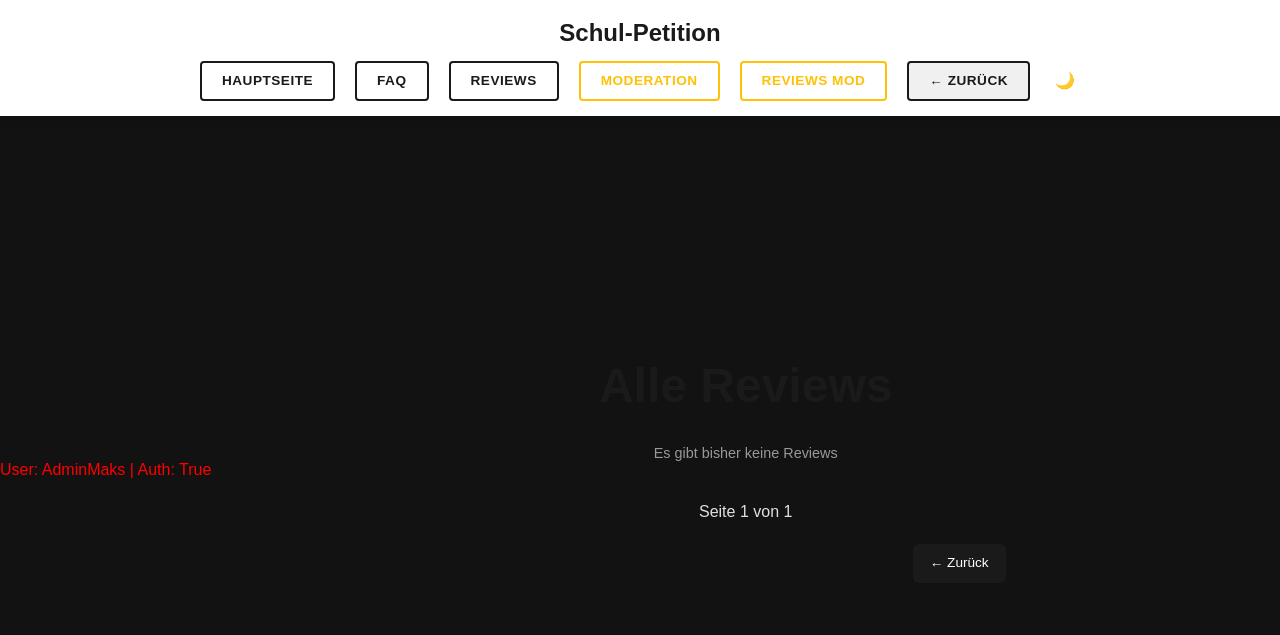
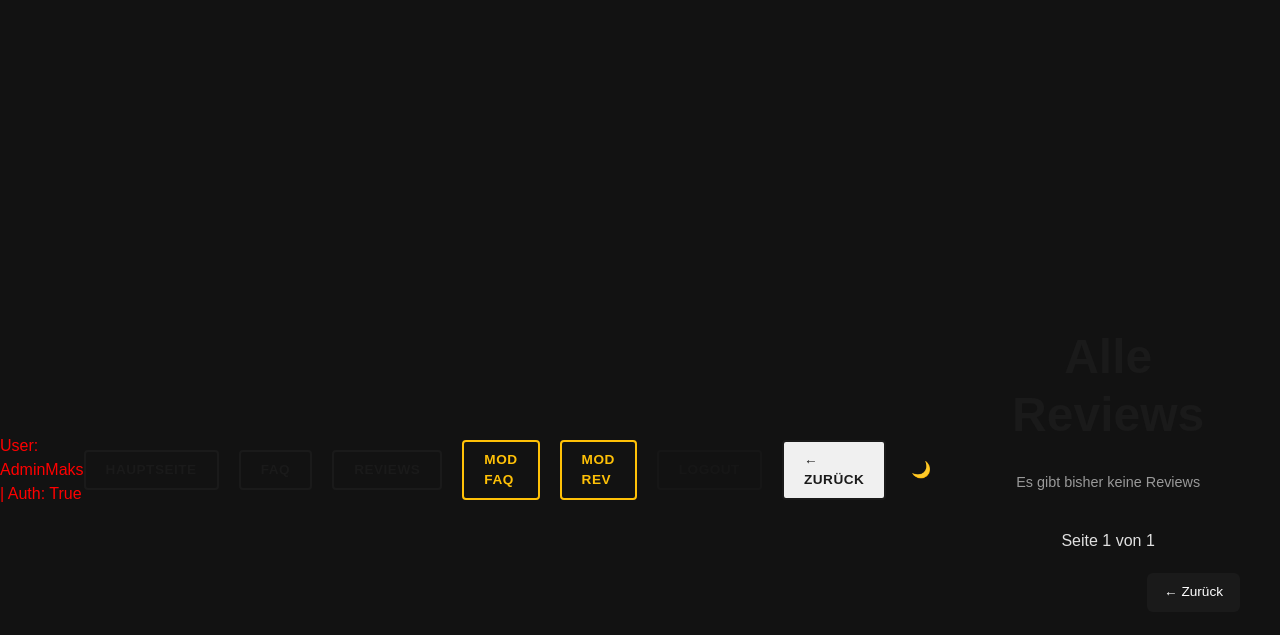
Before and after one commit to Murdddl/Site-GB-GER-Bir-N-, a Django app: page /reviews/all/ in a window 1280 px wide. Shown: the top 635 px of the page. Run offline with Django 5.2, Linux system fonts and the light colour scheme; a user stored in the database is signed in; data that the repository does not hold is empty.

Commit message:
update settings

```diff
--- a/petition/templates/base.html
+++ b/petition/templates/base.html
@@ -38,26 +38,23 @@
 
 <body>
     <span style="color: red;">User: {{ user.username }} | Auth: {{ user.is_authenticated }}</span>
-    <nav class="top-nav">
-        <div class="nav-wrapper">
-            <a href="{% url 'index' %}" class="logo">Schul-Petition</a>
-            <div class="nav-links">
+    <div class="nav-links">
     <a href="{% url 'index' %}" class="nav-btn">Hauptseite</a>
     <a href="{% url 'faq' %}" class="nav-btn">FAQ</a>
     <a href="{% url 'reviews' %}" class="nav-btn">Reviews</a>
 
     {% if user.is_authenticated %}
-        <a href="{% url 'moderation' %}" style="color: #ffc107; font-weight: bold;" class="nav-btn">Moderation</a>
-        <a href="{% url 'moderation_rev' %}" style="color: #ffc107;" class="nav-btn">Reviews Mod</a>
-            {% if request.resolver_match.url_name != 'index' %}
-        <a href="{% url 'index' %}" class="btn btn-view">← Zurück</a>
-            {% endif %}
+        <a href="{% url 'moderation' %}" class="nav-btn" style="color: #ffc107; font-weight: bold;">Mod FAQ</a>
+        <a href="{% url 'moderation_rev' %}" class="nav-btn" style="color: #ffc107; font-weight: bold;">Mod Rev</a>
+        <a href="{% url 'logout' %}" class="nav-btn" style="opacity: 0.6;">Logout</a>
+    {% endif %}
+
+    {% if request.resolver_match.url_name != 'index' %}
+        <a href="{% url 'index' %}" class="btn-view">← Zurück</a>
     {% endif %}
 
     <button class="theme-toggle" onclick="toggleTheme()">🌙</button>
 </div>
-        </div>
-    </nav>
 
     <main class="container">
         {% block content %}{% endblock %}
```
